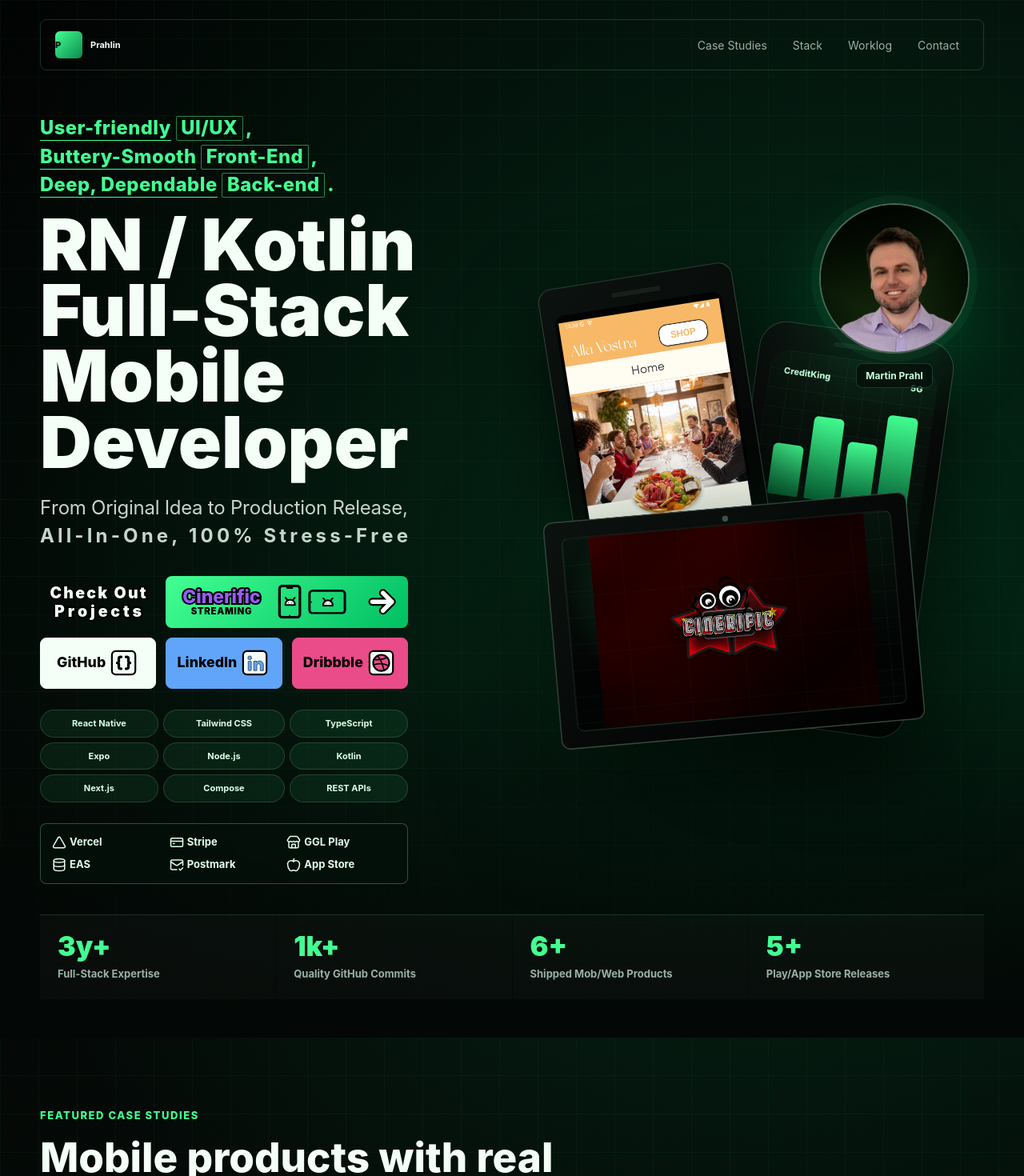
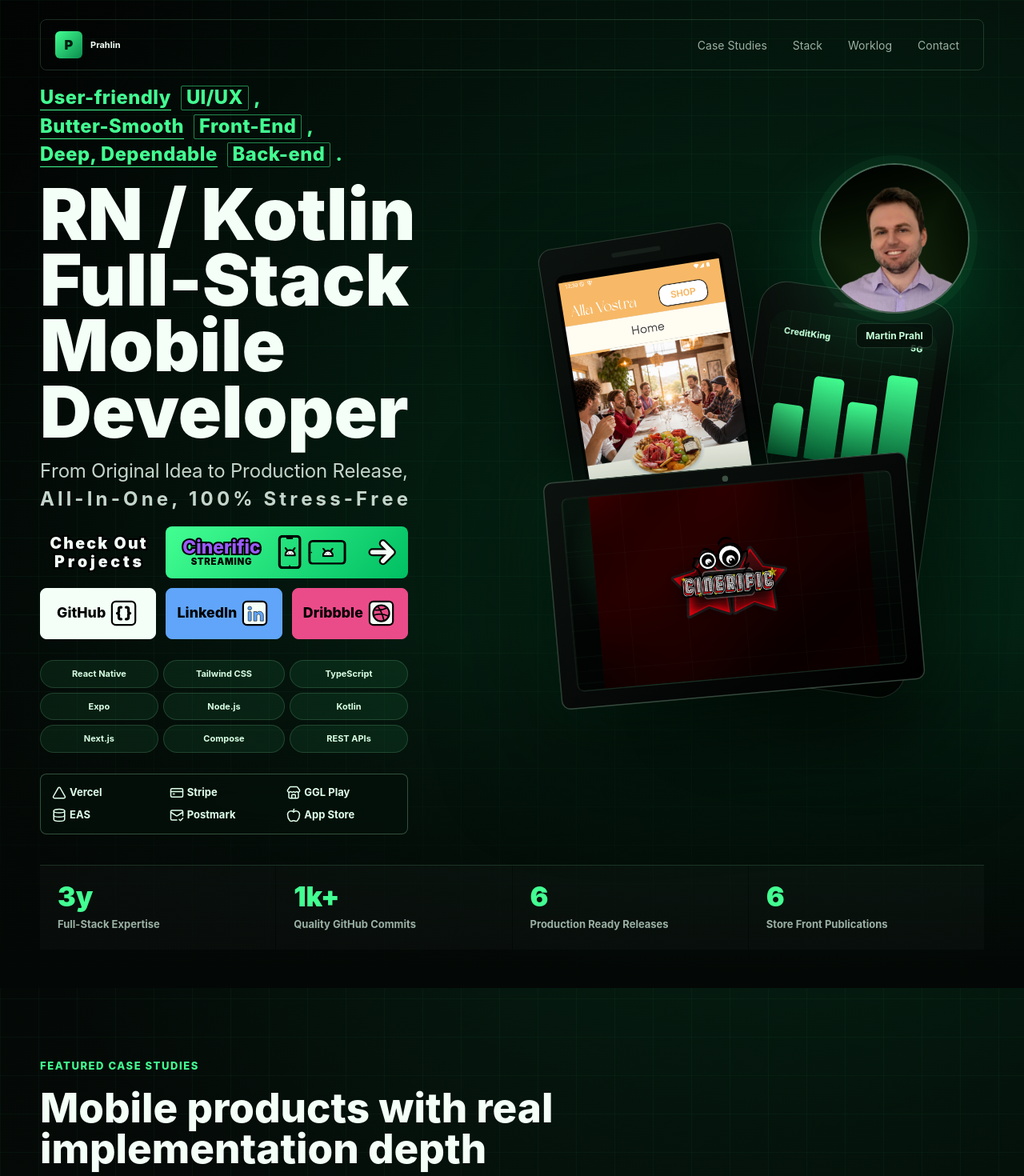
Before and after one commit to Prahlin/portfolio, a Next.js app: page / in a window 1280 px wide. Shown: the top 1470 px of the page at 80% size. Built offline with nearby package versions, Linux system fonts and the light colour scheme; no server answers.

Commit message:
Refined hero copy spacing
- Matched vertical spacing across eyebrow, headline, lede, and CTA
- Centered and enlarged the brand P mark
- Updated hero proof stats and eyebrow wording

```diff
--- a/app/globals.css
+++ b/app/globals.css
@@ -119,9 +119,11 @@
   border-radius: 6px;
   color: #001d0f;
   display: inline-flex;
+  font-size: 16.5px;
   font-weight: 900;
   height: 34px;
-  justify-content: flex-start;
+  justify-content: center;
+  line-height: 1;
   width: 34px;
 }
 
@@ -152,7 +154,7 @@
   gap: 56px;
   grid-template-columns: minmax(0, 0.95fr) minmax(420px, 1.05fr);
   min-height: calc(100vh - 140px);
-  padding: 54px 0 28px;
+  padding: 16px 0 28px;
   position: relative;
   z-index: 2;
 }
@@ -190,6 +192,7 @@
   border-radius: 2px;
   display: inline-block;
   line-height: 1.12;
+  margin-left: 0.28em;
   padding: 0.03em 0.24em 0.06em;
 }
 
@@ -200,7 +203,7 @@
 }
 
 .hero-eyebrow-period {
-  margin-left: 0.12em;
+  margin-left: 0.28em;
 }
 
 h1,
@@ -211,11 +214,11 @@
 }
 
 h1 {
-  font-size: clamp(48px, 7vw, 92px);
+  font-size: clamp(47px, 7vw, 91px);
   font-weight: 900;
   letter-spacing: 0;
   line-height: 0.92;
-  margin-bottom: 24px;
+  margin-bottom: 16px;
 }
 
 h2 {
@@ -283,7 +286,7 @@
   align-items: stretch;
   display: grid;
   gap: var(--hero-action-gap);
-  margin-top: 32px;
+  margin-top: 16px;
   width: var(--hero-action-stack-width);
 }
 
@@ -2108,7 +2111,7 @@
 
   .hero-grid {
     gap: 30px;
-    padding-top: 42px;
+    padding-top: 16px;
   }
 
   h1 {
--- a/app/page.tsx
+++ b/app/page.tsx
@@ -32,11 +32,11 @@
 const proofStats = [
   {
     label: "Full-Stack Expertise",
-    value: "3y+",
+    value: "3y",
   },
   { label: "Quality GitHub Commits", value: "1k+" },
-  { label: "Shipped Mob/Web Products", value: "6+" },
-  { label: "Play/App Store Releases", value: "5+" },
+  { label: "Production Ready Releases", value: "6" },
+  { label: "Store Front Publications", value: "6" },
 ];
 
 type CaseScreenshot = {
@@ -460,7 +460,7 @@
                 <span className="hero-eyebrow-box">UI/UX</span>
                 <span className="hero-eyebrow-period">,</span>
                 <br />
-                <span className="hero-eyebrow-underline">Buttery-Smooth</span>{" "}
+                <span className="hero-eyebrow-underline">Butter-Smooth</span>{" "}
                 <span className="hero-eyebrow-box">Front-End</span>
                 <span className="hero-eyebrow-period">,</span>
                 <br />
```
